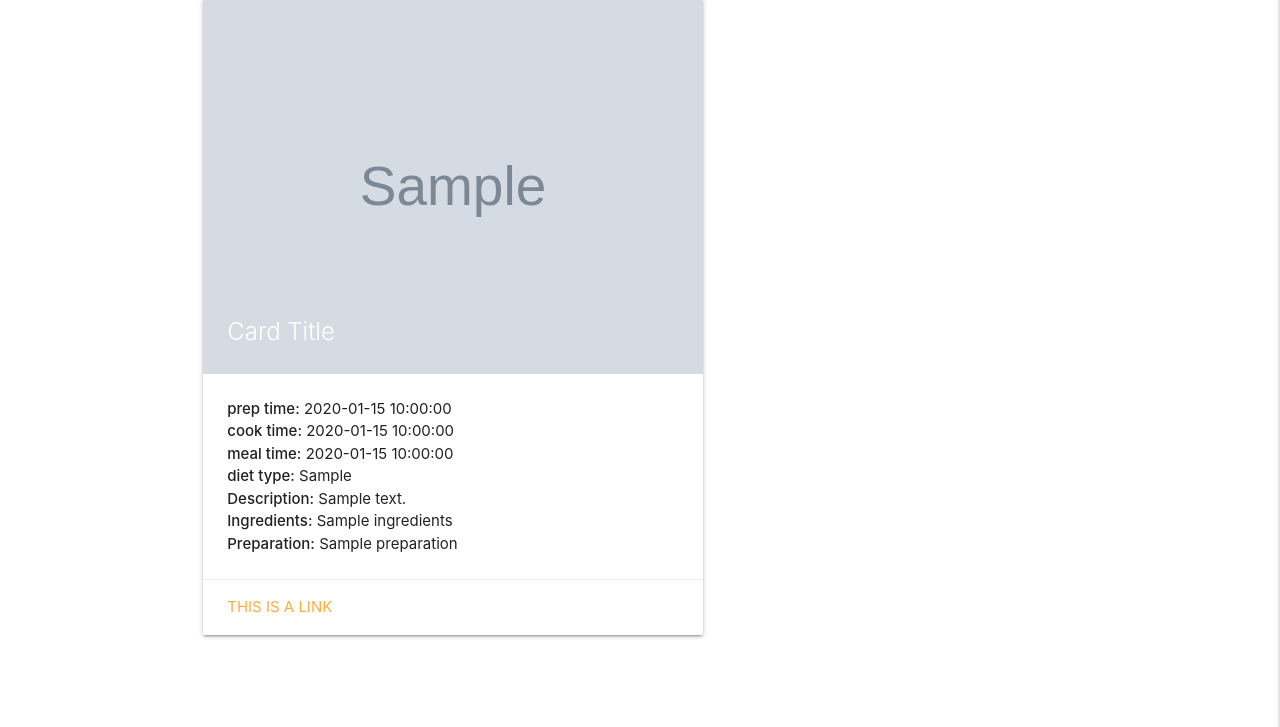
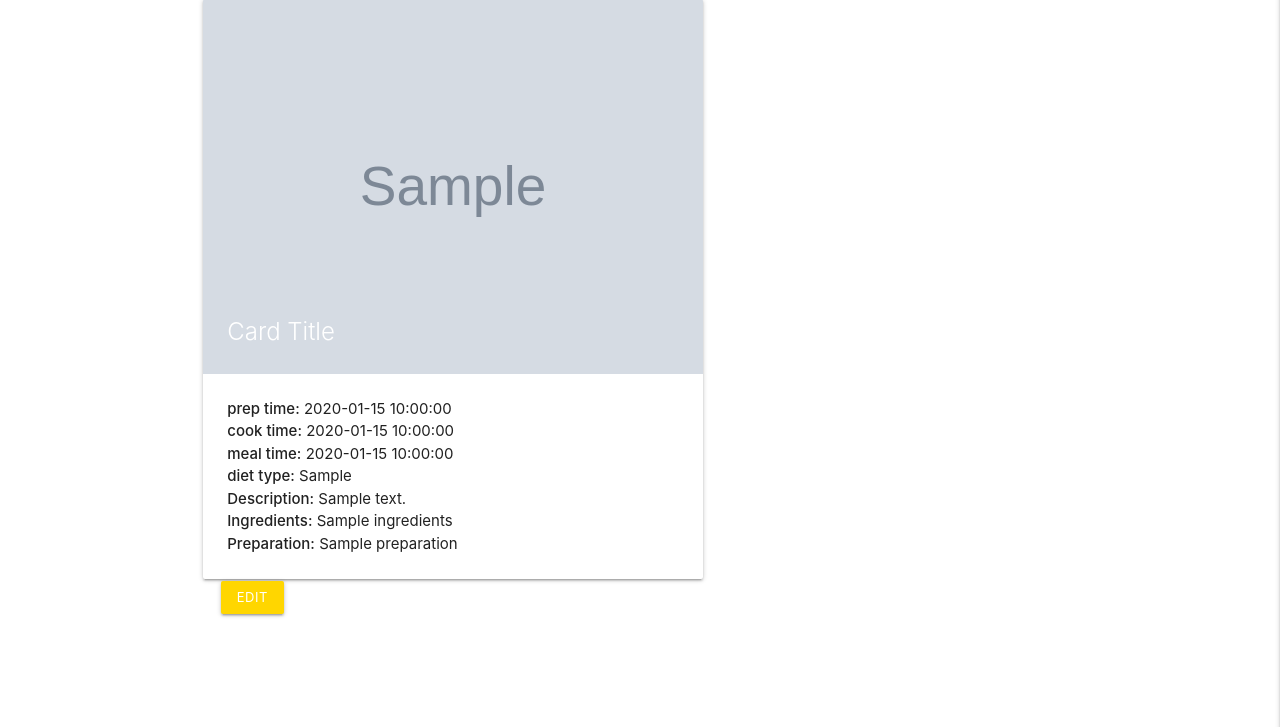
Before and after one commit to mick3/milestone-3, a Flask app: page / in a window 1280 px wide. Shown: the part 73-800 px from the top of the page. Run offline with Flask 2, Linux system fonts and the light colour scheme; grey boxes marked "Sample" are stand-in pictures; a database or web service that is not in the repository returns one stand-in record (values such as "Sample title"); some libraries are stand-ins or nearby versions.

Commit message:
add edit button

```diff
--- a/static/css/style.css
+++ b/static/css/style.css
@@ -5,3 +5,7 @@
 .card-title {
     color: black;
 }
+
+.btn-small {
+    margin: 2px;
+}
--- a/templates/recipes.html
+++ b/templates/recipes.html
@@ -1,5 +1,7 @@
  {% extends "base.html" %}
  {% block content %}
+
+
 
 <div class="row">
     {% for recipe in recipes %}
@@ -26,9 +28,11 @@
           <strong>Preparation:</strong>
           {{ recipe.preparation }}<br>
         </div>
-        <div class="card-action">
-          <a href="#">This is a link</a>
-        </div>
+        <div>
+            <div class="col s3">
+                <i class="fas fa-caret down"></i>
+                <a href="" class="btn-small yellow accent-4">Edit</a>
+            </div>
       </div>
     </div>
   </div>
```
